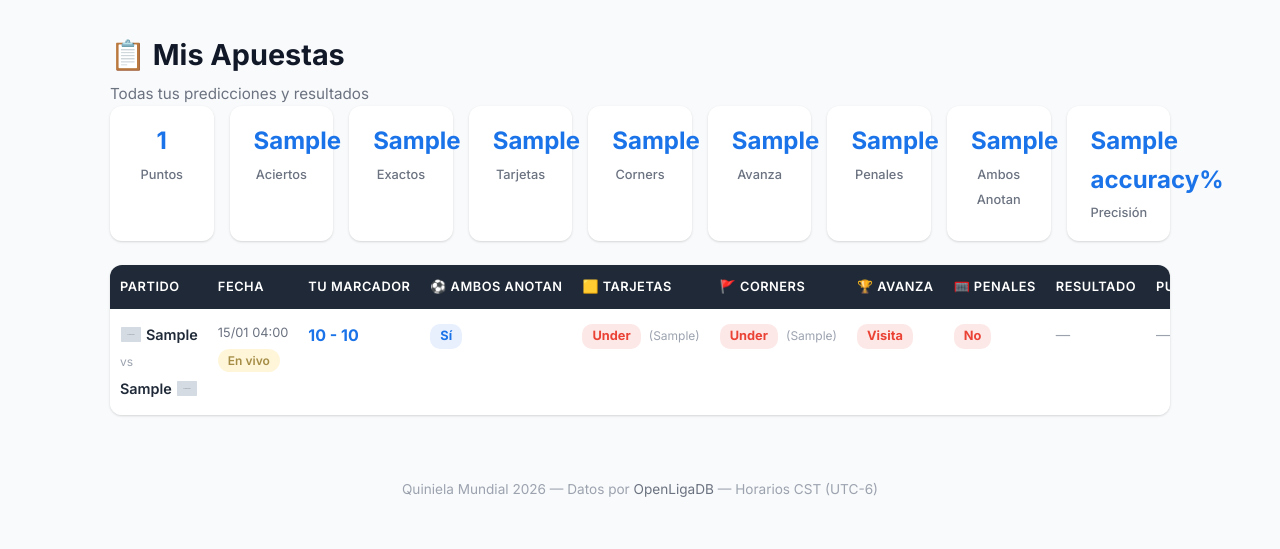
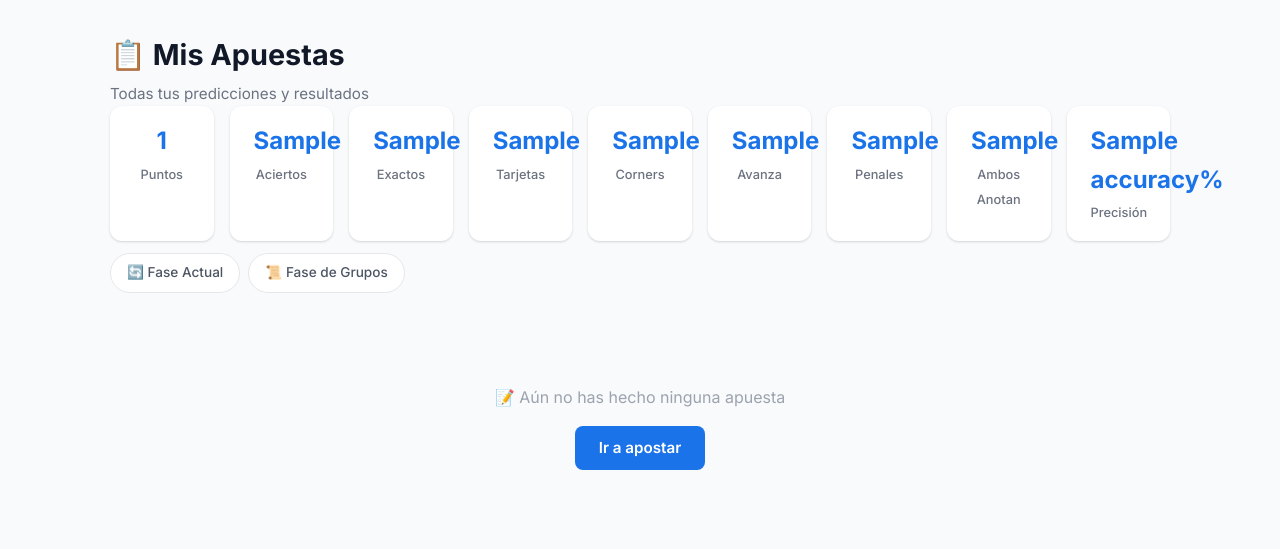
Before and after one commit to danthe0791/Quinielamundial, a FastAPI app: template templates/my_bets.html in a window 1280 px wide. Shown: the part 65-614 px from the top of the page. Run offline with FastAPI, Linux system fonts and the light colour scheme; the template is opened without the code that fills it: most values are stand-ins (such as "Sample title", 1, 10 or a date in 2020); grey boxes marked "Sample" are stand-in pictures; parts of the project's set-up code (start-up, migrations or seed data) failed here and were passed over.

Commit message:
Mis Apuestas con tabs: Fase Actual (KO) + Fase de Grupos

```diff
--- a/app/main.py
+++ b/app/main.py
@@ -206,11 +206,18 @@ def my_bets(request: Request, db: Session = Depends(get_db)):
     if not user:
         return RedirectResponse(url="/login", status_code=302)
 
-    bets = db.query(Bet).filter(Bet.user_id == user.id).join(Match).order_by(Match.match_date_utc).all()
+    all_bets = db.query(Bet).filter(Bet.user_id == user.id).join(Match).order_by(Match.match_date_utc).all()
     user_stats = get_user_stats(db, user.id)
+    tab = request.query_params.get("tab", "actual")
+
+    # Split bets by stage
+    bets_groups = [b for b in all_bets if b.match.stage == "Grupos"]
+    bets_ko = [b for b in all_bets if b.match.stage != "Grupos"]
 
     return templates.TemplateResponse("my_bets.html", {
-        "request": request, "user": user, "bets": bets, "stats": user_stats,
+        "request": request, "user": user,
+        "bets_groups": bets_groups, "bets_ko": bets_ko,
+        "stats": user_stats, "tab": tab,
     })
 
 
--- a/templates/my_bets.html
+++ b/templates/my_bets.html
@@ -46,9 +46,14 @@
             </div>
         </div>
         {% endif %}
+
+        <div class="group-tabs" style="margin-bottom:20px;margin-top:12px">
+            <a href="/my-bets?tab=actual" class="group-tab {% if tab == 'actual' %}active{% endif %}">🔄 Fase Actual</a>
+            <a href="/my-bets?tab=groups" class="group-tab {% if tab == 'groups' %}active{% endif %}">📜 Fase de Grupos</a>
+        </div>
     </div>
 
-    {% if bets %}
+    {% set bets = bets_ko if tab == "actual" else bets_groups %}{% set is_ko = (tab == "actual") %}{% if bets %}
     <div class="my-bets-table-wrapper">
         <table class="my-bets-table">
             <thead>
@@ -56,11 +61,10 @@
                     <th>Partido</th>
                     <th>Fecha</th>
                     <th>Tu Marcador</th>
-                    <th>⚽ Ambos Anotan</th>
+                    <th>⚽ Ambos</th>
                     <th>🟨 Tarjetas</th>
                     <th>🚩 Corners</th>
-                    <th>🏆 Avanza</th>
-                    <th>🥅 Penales</th>
+                    {% if is_ko %}<th>🏆 Avanza</th><th>🥅 Penales</th>{% endif %}
                     <th>Resultado</th>
                     <th>Puntos</th>
                 </tr>
@@ -159,7 +163,7 @@
                                 <span>⚽ Ambos: {{ 'Sí' if bet.match.home_score > 0 and bet.match.away_score > 0 else 'No' }}</span>
                                 <span>🟨 {{ bet.match.home_cards or 0 }}-{{ bet.match.away_cards or 0 }}</span>
                                 <span>🚩 {{ bet.match.home_corners or 0 }}-{{ bet.match.away_corners or 0 }}</span>
-                                {% if bet.match.stage != 'Grupos' %}
+                                {% if is_ko %}
                                 {% set adv = 'Local' if (bet.match.winner_is_home == True or (bet.match.winner_is_home is none and bet.match.home_score > bet.match.away_score)) else 'Visita' %}
                                 <span>🏆 Avanza: {{ adv }}</span>
                                 <span>🥅 Penales: {{ 'Sí' if bet.match.had_penalties else 'No' }}</span>
@@ -175,7 +179,7 @@
                         <div class="pts-breakdown">
                             <span class="pts-total">{% if bet.points_total > 0 %}+{% endif %}{{ bet.points_total }}</span>
                             <span class="pts-detail" title="Resultado: {{ bet.points_result }} | Exacto: {{ bet.points_score }} | Ambos: {{ bet.points_both_score }} | Avanza: {{ bet.points_advances }} | Penales: {{ bet.points_penalties }} | Tarjetas: {{ bet.points_cards }} | Corners: {{ bet.points_corners }}">
-                                M:{{ bet.points_result }}+E:{{ bet.points_score }} A:{{ bet.points_both_score }} Av:{{ bet.points_advances }} P:{{ bet.points_penalties }} T:{{ bet.points_cards }} C:{{ bet.points_corners }}
+                                M:{{ bet.points_result }}+E:{{ bet.points_score }} A:{{ bet.points_both_score }} {% if is_ko %}Av:{{ bet.points_advances }} P:{{ bet.points_penalties }} {% endif %}T:{{ bet.points_cards }} C:{{ bet.points_corners }}
                             </span>
                         </div>
                         {% else %}
```
